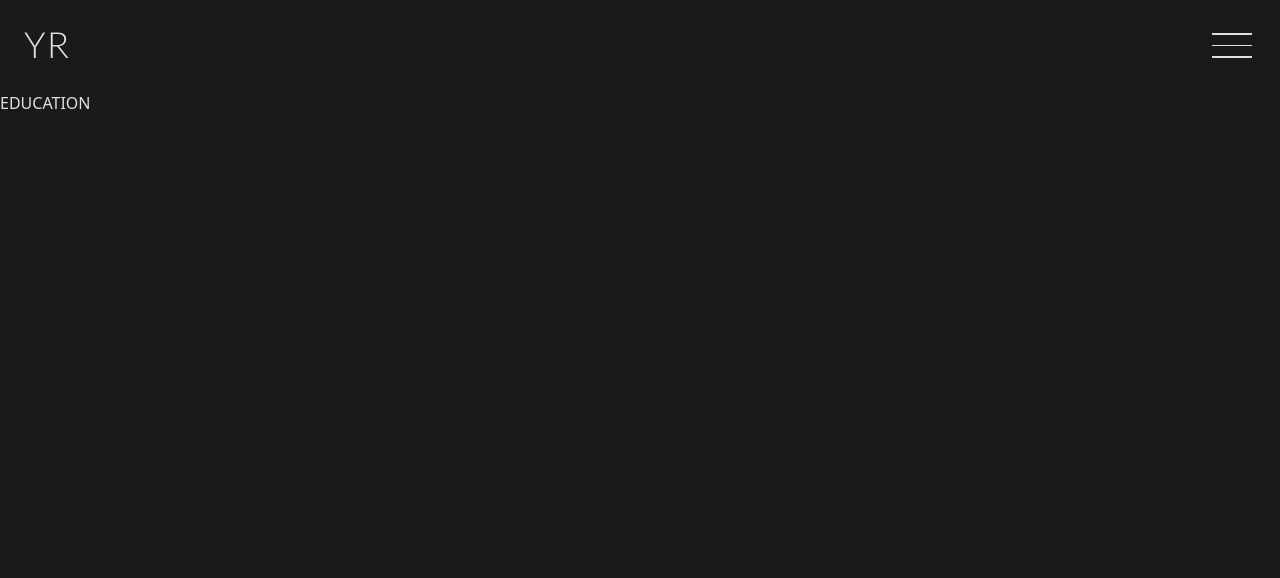
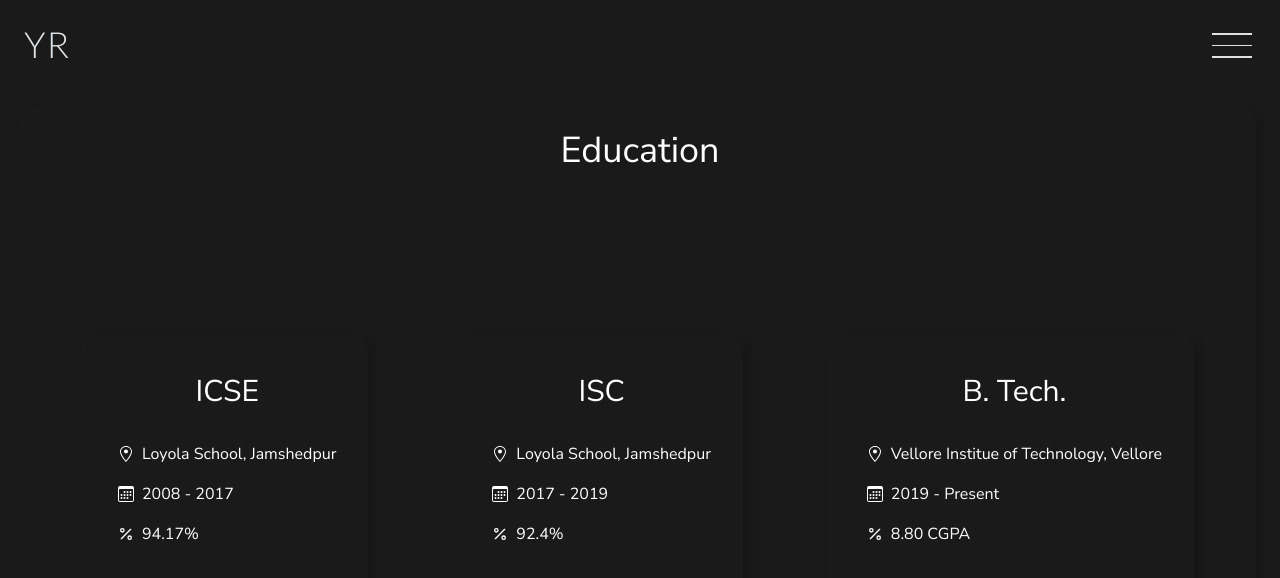
Before and after one commit to Yash-Ray/Portfolio-Web, a React (Create React App) app in the folder portfolio-web/: page /education in a window 1280 px wide. Shown: the top 578 px of the page. Built offline with nearby package versions, Linux system fonts and the light colour scheme.

Commit message:
Education ready, projects left

```diff
--- a/portfolio-web/src/components/Education.js
+++ b/portfolio-web/src/components/Education.js
@@ -1,7 +1,40 @@
 import React from "react";
+import EducationCard from "./EducationCard";
 
 function Education() {
-  return <div className='text-light-main'>EDUCATION</div>;
+  return (
+    <>
+      <div className="text-white m-2 sm:m-4 lg:m-6 lg:mb-2 z-10 lg:h-5/6">
+        <div className="neumorphic rounded-lg p-4 h-full flex flex-col">
+          <div className="text-2xl sm:text-3xl lg:text-4xl w-full text-center self-start cursor-default">
+            <span className="hover:text-blue-mid transition duration-700 ease-in-out">
+              Education
+            </span>
+          </div>
+          <div className="flex flex-col lg:flex-row justify-around items-center w-full lg:h-full">
+            <EducationCard
+              level="ICSE"
+              location="Loyola School, Jamshedpur"
+              duration="2008 - 2017"
+              score="94.17%"
+            />
+            <EducationCard
+              level="ISC"
+              location="Loyola School, Jamshedpur"
+              duration="2017 - 2019"
+              score="92.4%"
+            />
+            <EducationCard
+              level="B. Tech."
+              location="Vellore Institue of Technology, Vellore"
+              duration="2019 - Present"
+              score="8.80 CGPA"
+            />
+          </div>
+        </div>
+      </div>
+    </>
+  );
 }
 
 export default Education;
--- /dev/null
+++ b/portfolio-web/src/components/EducationCard.js
@@ -0,0 +1,27 @@
+import React from "react";
+import { GoLocation } from "react-icons/go";
+import { BsCalendar3 } from "react-icons/bs";
+import { FiPercent } from "react-icons/fi";
+
+function EducationCard({ level, location, duration, score }) {
+  return (
+    <div className="flex flex-col neumorphic p-4 m-4 lg:p-8 rounded-lg">
+      <div className="text-xl sm:text-2xl lg:text-3xl w-full text-center hover:text-blue-mid transition duration-700 ease-in-out">
+        {level}
+      </div>
+      <div className="py-4 mt-4 flex flex-col h-full justify-center">
+        <div className="flex flex-row items-center mb-4">
+          <GoLocation className="mr-2" /> {location}
+        </div>
+        <div className="flex flex-row items-center mb-4">
+          <BsCalendar3 className="mr-2" /> {duration}
+        </div>
+        <div className="flex flex-row items-center">
+          <FiPercent className="mr-2" /> {score}
+        </div>
+      </div>
+    </div>
+  );
+}
+
+export default EducationCard;
--- a/portfolio-web/src/components/Home.js
+++ b/portfolio-web/src/components/Home.js
@@ -51,7 +51,7 @@ function Home() {
                 <div className="text3 font-extrabold md:font-extrabold pr-6 bg-clip-text text-transparent bg-gradient-to-r from-yellow-400 via-red-500 to-pink-500">Bonjour</div>
               </div>
             </div>
-            <div className="text-center sm:text-left w-full md:py-6 break-words text-sm sm:text-lg lg:text-xl">
+            <div className="text-center sm:text-justify w-full md:py-6 break-words text-sm sm:text-lg lg:text-xl">
               I'm <span className='bg-clip-text text-transparent font-semibold text-xl md:text-3xl bg-gradient-to-r from-yellow-400 via-red-500 to-pink-500'>Yash Ray</span>, Computer Science and Engineering junior at <span>Vellore
               Institure of Technology, Vellore</span>. Resident of Jamshedpur,
               Jharkhand, I've completed my schooling from <span>Loyola School,
@@ -136,14 +136,14 @@ function Home() {
                         <FaGithub className="text-2xl group-hover:text-pink-dark transition duration-700 ease-in-out lg:text-3xl" />
                       </div>
                     </a>
-                    <a className="">
+                    <button>
                       <div
                         onClick={openModal}
                         className="cursor-pointer p-2 m-2 md:m-4 group text-lg"
                       >
                         <FaSnapchatGhost className="text-2xl group-hover:text-sc-yellow transition duration-700 ease-in-out lg:text-3xl" />
                       </div>
-                    </a>
+                    </button>
                   </div>
                 </div>
               </div>
--- a/portfolio-web/src/components/Projects.js
+++ b/portfolio-web/src/components/Projects.js
@@ -1,9 +1,34 @@
-import React from 'react';
+import React from "react";
+import { stack } from "../extras/stack";
+import StackElement from "./StackElement";
 
 function Projects() {
-    return (
-        <div className='text-white'>PROJECTS</div>
-    )
+  return (
+    <>
+      <div className="text-white m-2 sm:m-4 lg:m-6 lg:mb-2 z-10 lg:h-5/6">
+        <div className="neumorphic rounded-lg p-4 h-full flex flex-col">
+          <div className="text-2xl sm:text-3xl lg:text-4xl w-full text-center self-start cursor-default">
+            <span className="hover:text-green-dark transition duration-700 ease-in-out">
+              Projects
+            </span>
+          </div>
+          <div>
+            <div className='text-lg sm:text-xl lg:text-2xl'>Tech Stack</div>
+            <div className='w-full flex flex-wrap border p-2'>
+                {
+                    stack.map((e) => {
+                        return <StackElement data={e} />
+                    })
+                }
+            </div>
+          </div>
+          <div>
+              <div className='text-lg sm:text-xl lg:text-2xl'>My Works</div>
+          </div>
+        </div>
+      </div>
+    </>
+  );
 }
 
 export default Projects;
--- /dev/null
+++ b/portfolio-web/src/components/StackElement.js
@@ -0,0 +1,13 @@
+import React from "react";
+
+function StackElement({data}) {
+  return (
+    <>
+      <div className='neumorphic m-2 sm:m-4 mx-4 p-4'>
+          <img src={`${data.logo}`} alt='logo' />
+          </div>
+    </>
+  );
+}
+
+export default StackElement;
--- a/portfolio-web/src/components/navbar.js
+++ b/portfolio-web/src/components/navbar.js
@@ -3,9 +3,8 @@ import { Hamburger } from "../components/hamburger/hamburger.component";
 import { Link } from "react-router-dom";
 
 function Navbar({ color }) {
-  // const shade = color;
   return (
-    <div className="top-0 sticky z-50 p-2 m-0 flex justify-between">
+    <div className="top-0 sticky z-50 p-2 m-0 flex justify-between bg-dark-main">
       <Link to="/">
         <div
           style={{ fontFamily: "Lato", fontWeight: "300" }}
--- /dev/null
+++ b/portfolio-web/src/extras/stack.js
@@ -0,0 +1,92 @@
+export const stack = [
+  {
+    id: 1,
+    name: "HTML5",
+    logo: "https://cdn.freebiesupply.com/logos/large/2x/html5-logo-png-transparent.png",
+    redirect: "https://developer.mozilla.org/en-US/docs/Web/HTML",
+  },
+  {
+    id: 2,
+    name: "HTML5",
+    logo: "https://cdn.freebiesupply.com/logos/large/2x/html5-logo-png-transparent.png",
+    redirect: "https://developer.mozilla.org/en-US/docs/Web/HTML",
+  },
+  {
+    id: 3,
+    name: "HTML5",
+    logo: "https://cdn.freebiesupply.com/logos/large/2x/html5-logo-png-transparent.png",
+    redirect: "https://developer.mozilla.org/en-US/docs/Web/HTML",
+  },
+  {
+    id: 4,
+    name: "HTML5",
+    logo: "https://cdn.freebiesupply.com/logos/large/2x/html5-logo-png-transparent.png",
+    redirect: "https://developer.mozilla.org/en-US/docs/Web/HTML",
+  },
+  {
+    id: 5,
+    name: "HTML5",
+    logo: "https://cdn.freebiesupply.com/logos/large/2x/html5-logo-png-transparent.png",
+    redirect: "https://developer.mozilla.org/en-US/docs/Web/HTML",
+  },
+  {
+    id: 6,
+    name: "HTML5",
+    logo: "https://cdn.freebiesupply.com/logos/large/2x/html5-logo-png-transparent.png",
+    redirect: "https://developer.mozilla.org/en-US/docs/Web/HTML",
+  },
+  {
+    id: 7,
+    name: "HTML5",
+    logo: "https://cdn.freebiesupply.com/logos/large/2x/html5-logo-png-transparent.png",
+    redirect: "https://developer.mozilla.org/en-US/docs/Web/HTML",
+  },
+  {
+    id: 8,
+    name: "HTML5",
+    logo: "https://cdn.freebiesupply.com/logos/large/2x/html5-logo-png-transparent.png",
+    redirect: "https://developer.mozilla.org/en-US/docs/Web/HTML",
+  },
+  {
+    id: 9,
+    name: "HTML5",
+    logo: "https://cdn.freebiesupply.com/logos/large/2x/html5-logo-png-transparent.png",
+    redirect: "https://developer.mozilla.org/en-US/docs/Web/HTML",
+  },
+  {
+    id: 10,
+    name: "HTML5",
+    logo: "https://cdn.freebiesupply.com/logos/large/2x/html5-logo-png-transparent.png",
+    redirect: "https://developer.mozilla.org/en-US/docs/Web/HTML",
+  },
+  {
+    id: 11,
+    name: "HTML5",
+    logo: "https://cdn.freebiesupply.com/logos/large/2x/html5-logo-png-transparent.png",
+    redirect: "https://developer.mozilla.org/en-US/docs/Web/HTML",
+  },
+  {
+    id: 12,
+    name: "HTML5",
+    logo: "https://cdn.freebiesupply.com/logos/large/2x/html5-logo-png-transparent.png",
+    redirect: "https://developer.mozilla.org/en-US/docs/Web/HTML",
+  },
+  {
+    id: 13,
+    name: "HTML5",
+    logo: "https://cdn.freebiesupply.com/logos/large/2x/html5-logo-png-transparent.png",
+    redirect: "https://developer.mozilla.org/en-US/docs/Web/HTML",
+  },
+  {
+    id: 14,
+    name: "HTML5",
+    logo: "https://cdn.freebiesupply.com/logos/large/2x/html5-logo-png-transparent.png",
+    redirect: "https://developer.mozilla.org/en-US/docs/Web/HTML",
+  },
+  {
+    id: 15,
+    name: "HTML5",
+    logo: "https://cdn.freebiesupply.com/logos/large/2x/html5-logo-png-transparent.png",
+    redirect: "https://developer.mozilla.org/en-US/docs/Web/HTML",
+  },
+];
--- a/portfolio-web/src/index.css
+++ b/portfolio-web/src/index.css
@@ -2,6 +2,12 @@
 @tailwind base;
 @tailwind components;
 @tailwind utilities;
+
+* {
+  -webkit-user-select: none;
+  -ms-user-select: none;
+  user-select: none;
+}
 
 body {
   margin: 0;
```
Also changed, not shown: portfolio-web/src/stylesheets/style.scss (+11 -8 lines).
